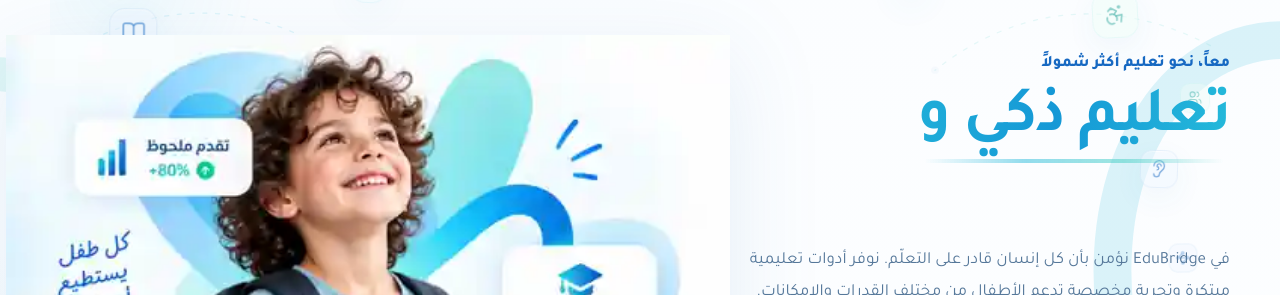
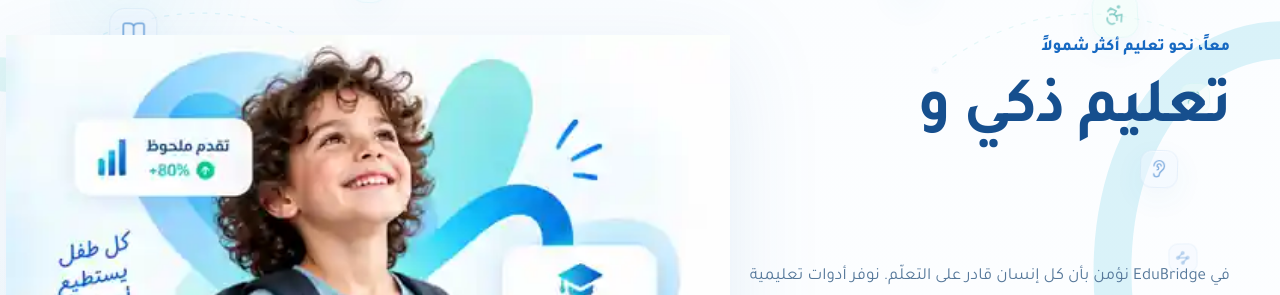
Before and after one commit to EduBridge-Team/EduBridge, a React (Vite) app in the folder edubridge-web/: page / in a window 1280 px wide. Shown: the part 137-432 px from the top of the page. Built offline with nearby package versions, Linux system fonts and the light colour scheme; no server answers; a web font is replaced by a local one.

Commit message:
fix(web): keep homepage gradient block intact

```diff
--- a/edubridge-web/src/styles/homepage/sections.css
+++ b/edubridge-web/src/styles/homepage/sections.css
@@ -1,3 +1,34 @@
+/* ============================================================
+   Continuous Arabic typewriter + extra hero decorations
+   ============================================================ */
+.reference-home .hero-typewriter {
+  min-height: 2.25em;
+  overflow: visible;
+}
+
+.reference-home .hero-typewriter > .hero-type-line {
+  position: relative;
+  display: inline-block;
+  min-height: 1.06em;
+  background: none;
+  color: var(--home-ink);
+  animation: none;
+  white-space: nowrap;
+}
+
+.reference-home .hero-typewriter > .hero-type-line::after {
+  content: none;
+}
+
+.reference-home .hero-typewriter > .hero-type-accent {
+  background: linear-gradient(
+    90deg,
+    var(--home-cyan) 0%,
+    #1598d6 32%,
+    var(--home-cyan) 58%,
+    #58d7ca 82%,
+    var(--home-cyan) 100%
+  );
   background-size: 220% 100%;
   -webkit-background-clip: text;
   background-clip: text;
```
